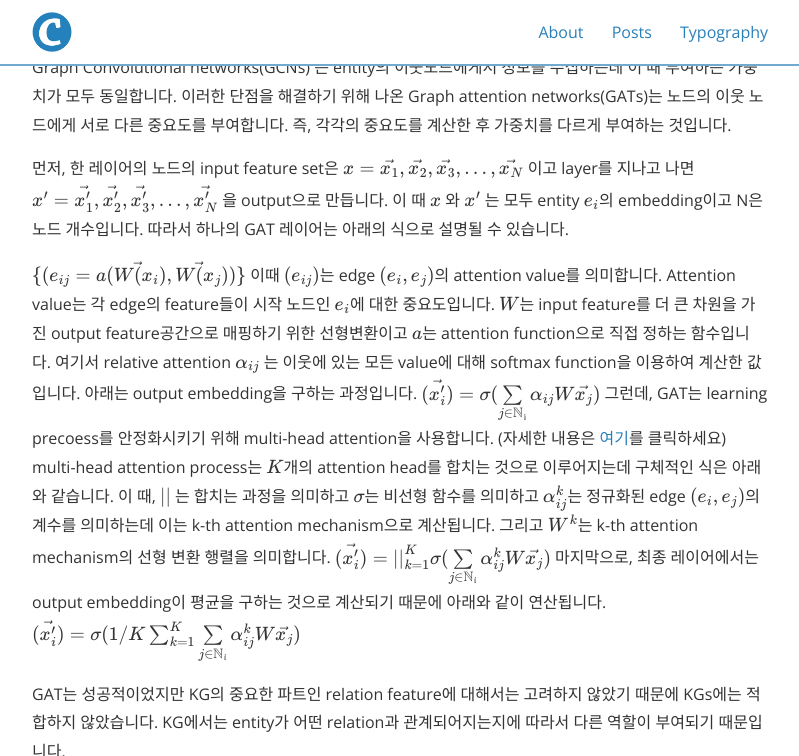
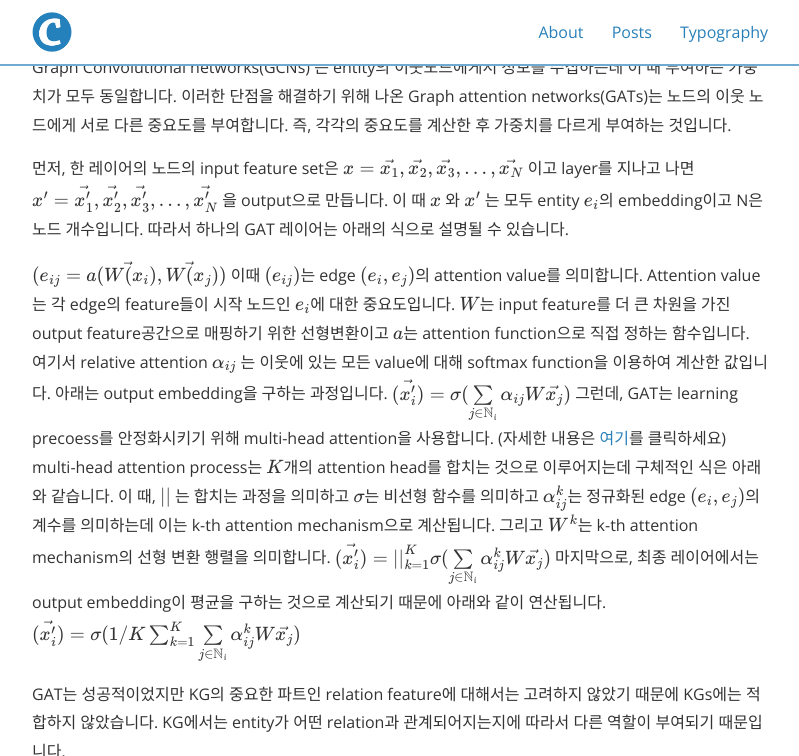
Before and after one commit to jeewon9708/jeewon9708.github.io, a Jekyll site: the page built from _posts/2020-09-18-paper-review-01.md, in a window 1280 px wide and 900 px high, scrolled down 2995 px, cut to the strip 0-756 px from the top of the window. Shown: the whole strip, without its empty margins (240-1039 px from the left). Built offline with Jekyll 4.4.1, drawn with Linux system fonts in a browser that asks for light colours; nearby versions of some CDN libraries; formulas are drawn with MathJax 3.

```diff
--- a/_posts/2020-09-18-paper-review-01.md
+++ b/_posts/2020-09-18-paper-review-01.md
@@ -73,7 +73,7 @@ Graph Convolutional networks(GCNs) 는 entity의 이웃노드에게서 정보를
 먼저, 한 레이어의 노드의 input feature set은  $x= \{\vec{x_1}, \vec{x_2}, \vec{x_3}, ..., \vec{x_N}\}$ 이고 layer를 지나고 나면 $x'= \{\vec{x_1'}, \vec{x_2'}, \vec{x_3'}, ..., \vec{x_N'}\}$ 을 output으로 만듭니다. 이 때 $x$ 와 $x'$ 는 모두 entity $e_i$의 embedding이고 N은 노드 개수입니다. 따라서 하나의 GAT 레이어는 아래의 식으로 설명될 수 있습니다.
 
 
-$$\{(e_{ij}= a( W\vec(x_i),W\vec(x_j) )\}$$
+$\{(e_{ij}= a( W\vec(x_i),W\vec(x_j) )\}$
 이때 $(e_{ij})$는 edge $(e_i,e_j)$의 attention value를 의미합니다. Attention value는 각 edge의 feature들이 시작 노드인 $e_i$에 대한 중요도입니다. $W$는 input feature를 더 큰 차원을 가진 output feature공간으로 매핑하기 위한 선형변환이고 $a$는 attention function으로 직접 정하는 함수입니다. 여기서 relative attention $\alpha_{ij}$ 는 이웃에 있는 모든 value에 대해 softmax function을 이용하여 계산한 값입니다. 아래는 output embedding을 구하는 과정입니다.
 $$
 \vec{(x_i')} = \sigma(\sum\limits_{j\in\mathbb{N_i}} \alpha_{ij}W\vec{x_j})
```
